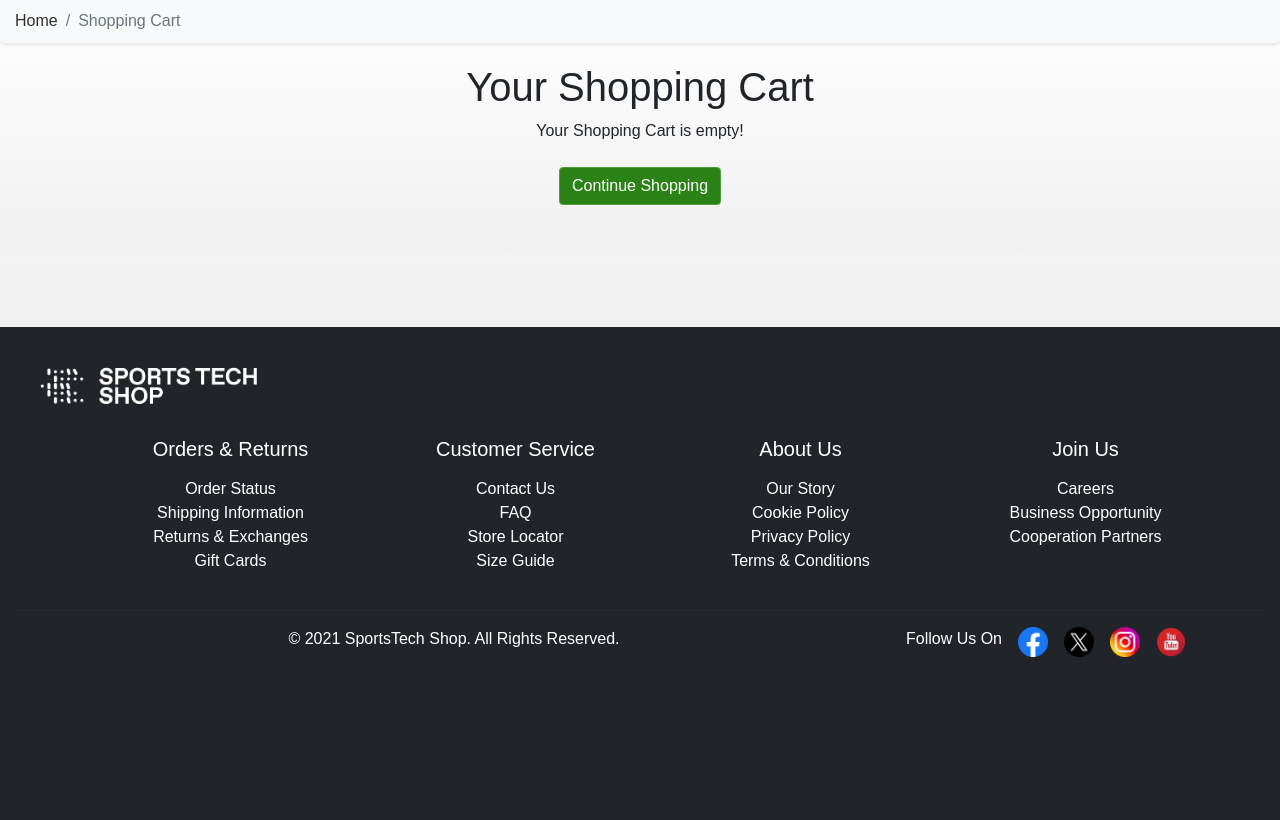
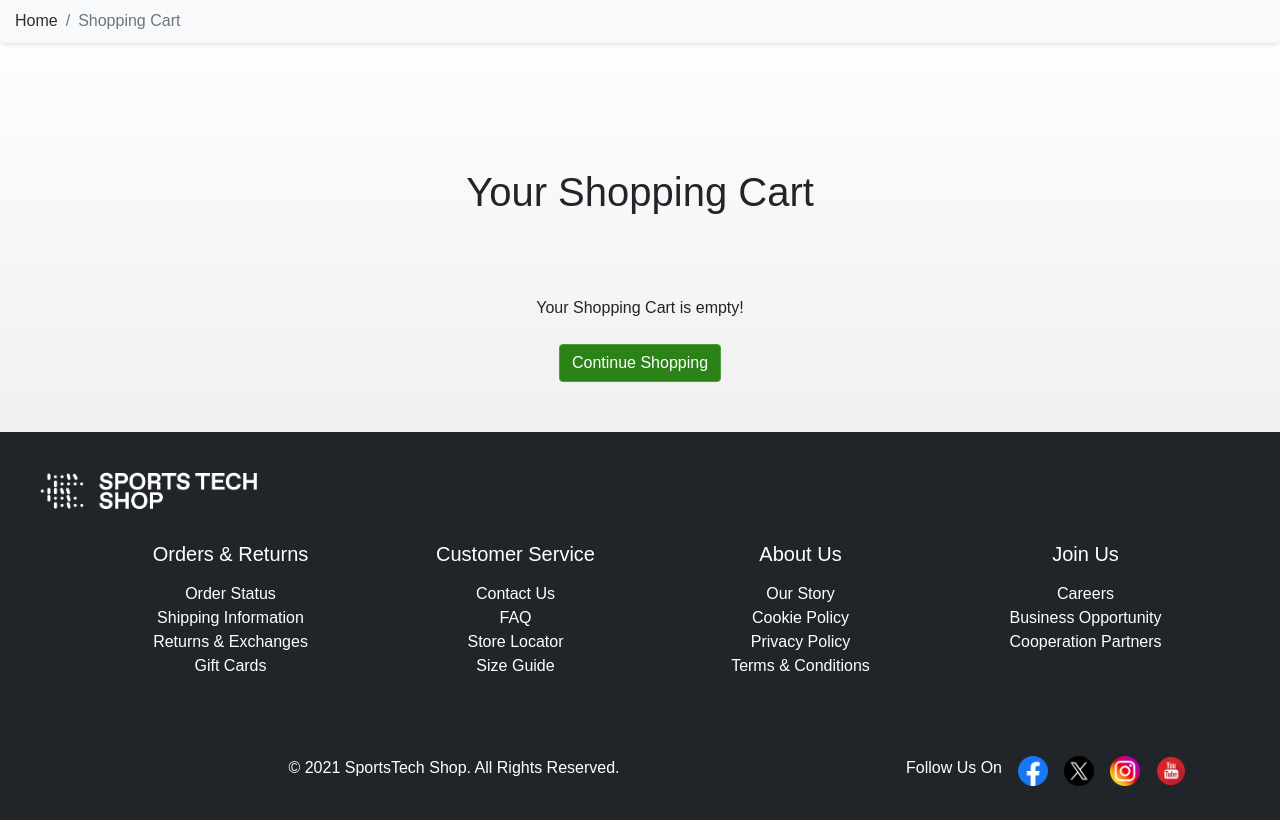
Before and after one commit to lobbzj/QUT-Capstone-Project-T239, a Flask app: page /cart/ in a window 1280 px wide. Shown: the part 109-929 px from the top of the page. Before the commit the page ends 766 px from the top, so only its background shows below. Run offline with Flask 3, Linux system fonts and the light colour scheme; some libraries are stand-ins or nearby versions.

Commit message:
UI edits on the checkout, confirmation and shoppping cart page

```diff
--- a/QUT-Capstone-Project-T239/app/static/styles/general.css
+++ b/QUT-Capstone-Project-T239/app/static/styles/general.css
@@ -119,6 +119,10 @@ footer {
 }
 
 /* Form and Card Styles */
+.form-container {
+    margin-bottom: 15px !important;
+}
+
 .form-container,
 .card {
     border: 1px solid #5f5e5e;
@@ -243,3 +247,25 @@ body {
     color: #6c757d;
     /* Muted color for the active breadcrumb */
 }
+
+/* Cart Table Styles */
+h1.text-center {
+    margin-top: 20px;
+    /* Adjust the value as needed */
+}
+
+.container {
+    margin-top: 20px;
+    /* Adjust the value as needed */
+}
+
+.cart-page h1.text-center {
+    margin-top: 125px;
+    /* Push the title down */
+    margin-bottom: 80px;
+}
+
+#checkout-main form {
+    margin-bottom: 40px;
+    /* Adjust the value as needed */
+}
--- a/QUT-Capstone-Project-T239/app/templates/checkout.html
+++ b/QUT-Capstone-Project-T239/app/templates/checkout.html
@@ -2,7 +2,7 @@
 
 {% block content %}
 
-<main>
+<main id="checkout-main">
   <div class="breadcrumb-container">
     <nav aria-label="breadcrumb">
       <ol class="breadcrumb">
--- a/QUT-Capstone-Project-T239/app/templates/confirmation.html
+++ b/QUT-Capstone-Project-T239/app/templates/confirmation.html
@@ -2,7 +2,7 @@
 
 {% block content %}
 
-<main>
+<main id="confirmation-main">
   <div class="breadcrumb-container">
     <nav aria-label="breadcrumb">
       <ol class="breadcrumb">
```
Also changed, not shown: QUT-Capstone-Project-T239/instance/sitedata.sqlite.
